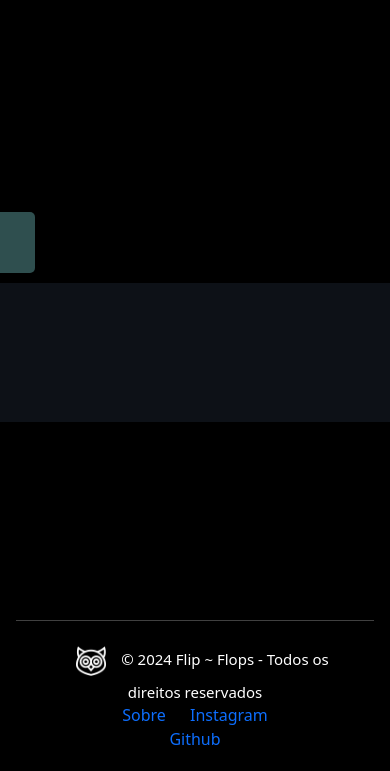
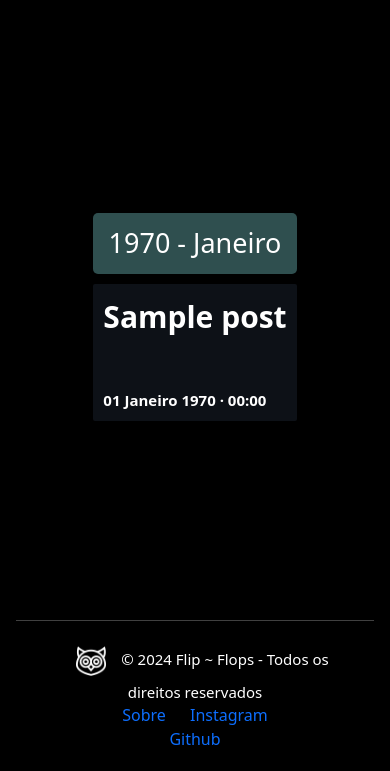
Before and after one commit to 1uccas/my-blog, a PHP site: page / in a window 390 px wide; the page is wider, and only the part inside the window is pictured. Shown: the part 73-844 px from the top of that part. Run offline with PHP 8.4, Linux system fonts and the light colour scheme; tables that the repository leaves empty or names only in its code hold one stand-in row (values such as "Sample post"); data that the repository does not hold is empty; some web fonts are replaced.

Commit message:
style(home) ~ add response layout in home

```diff
--- a/src/styles/home.css
+++ b/src/styles/home.css
@@ -89,3 +89,23 @@ body{
 	margin: 0;
 	margin-top: 50px;
 }
+
+@media screen and (min-width: 50px) and (max-width: 800px){
+	.class_post{
+		padding: 0rem 1rem 0rem 1rem;
+	}
+	.div_only_post{
+		width: auto;
+		height: auto;
+		padding: 10px;
+	}
+	.label_title_post{
+		font-size: 30px;
+	}
+	.label_fullData_post{
+		font-size: 15px;
+	}
+	.class_time_post{
+		width: auto;
+	}
+}
```
